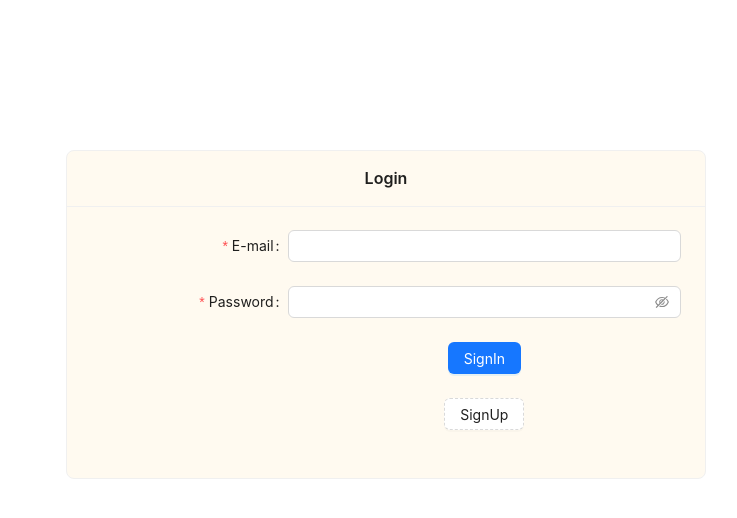
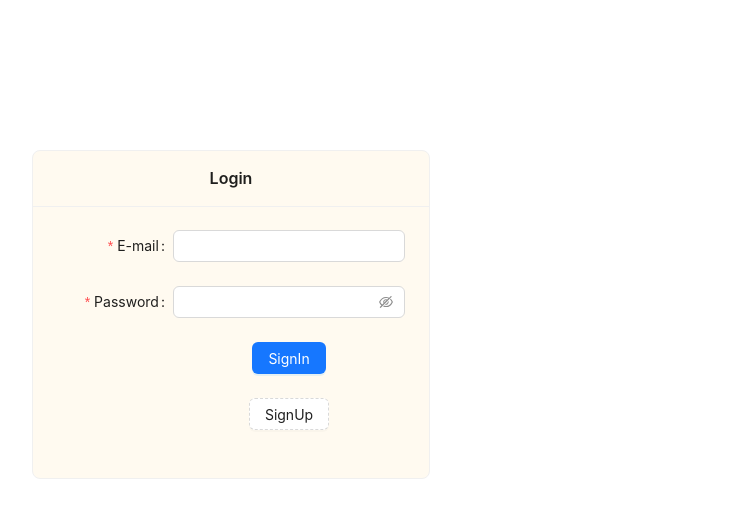
Before and after one commit to naveenkrishnan840/Social-Media, a React (Create React App) app in the folder social_media_frontend/: page /signin in a window 1280 px wide. Shown: the top 518 px of the page, without its empty margins (409-1146 px from the left). Built offline with nearby package versions, Linux system fonts and the light colour scheme.

Commit message:
Update Login.jsx

```diff
--- a/social_media_frontend/src/components/Login.jsx
+++ b/social_media_frontend/src/components/Login.jsx
@@ -1,4 +1,4 @@
-import { Button, Card, Form, Input } from 'antd';
+import { Button, Card, Form, Input, Space } from 'antd';
 import React, {useState} from 'react'
 import { connect } from 'react-redux'
 import { Link, useHistory } from 'react-router-dom';
@@ -17,7 +17,8 @@ export const Login = ({SignIn}) => {
 
   return (
     <>
-      <Card title={"Login"} style={{maxWidth:'50%', textAlign:'center', marginTop:150, marginLeft:475, background:"floralwhite"}}>
+      <Space direction='horizontal' style={{width: '100%', justifyContent: 'center'}}>
+      <Card title={"Login"} style={{textAlign:'center', marginTop:150, background:"floralwhite"}}>
         <Form name="basic" form={form}
           labelCol={{
             span: 8,
@@ -89,6 +90,7 @@ export const Login = ({SignIn}) => {
       </Form.Item>
         </Form>
       </Card>
+      </Space>
     </>
   )
 }
```
